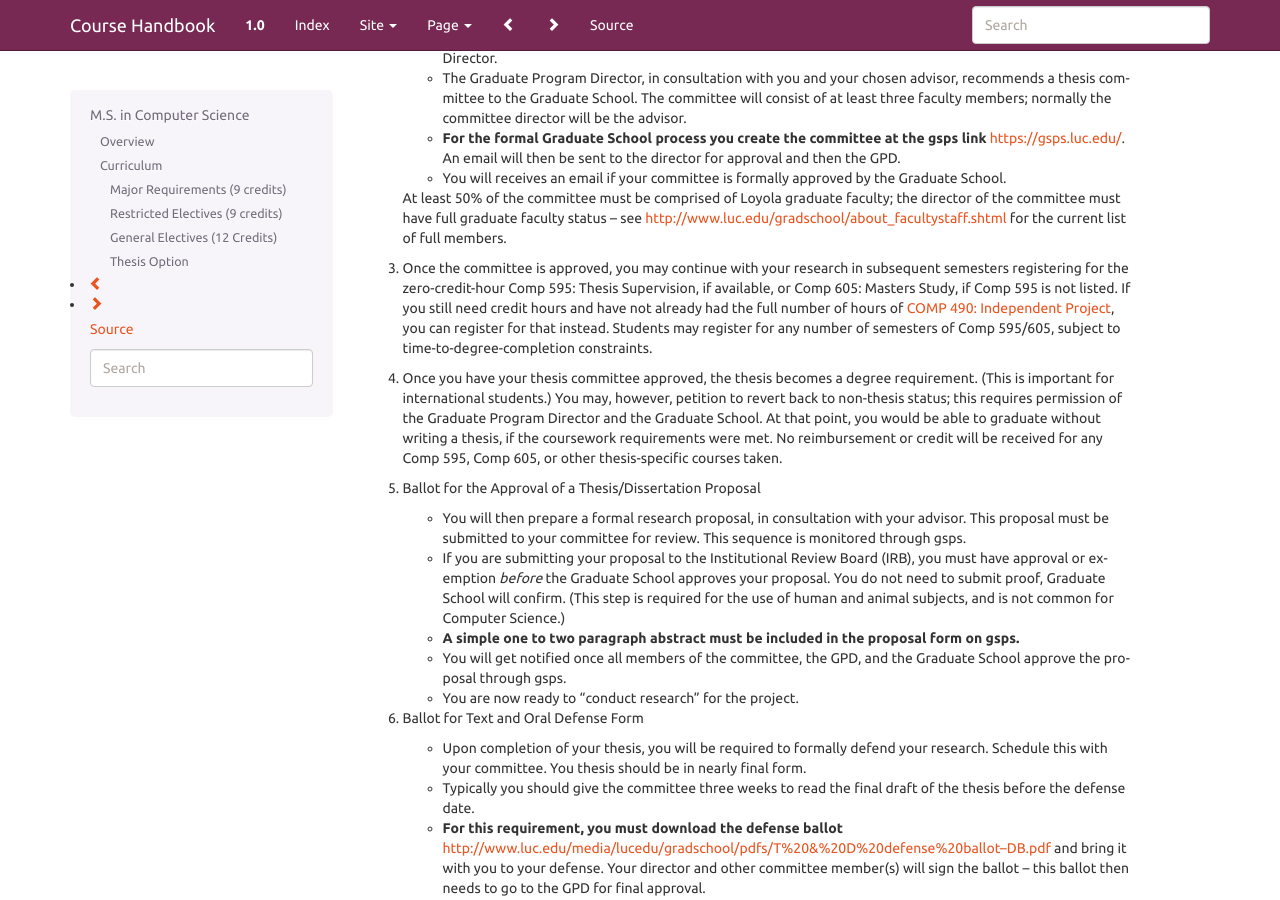
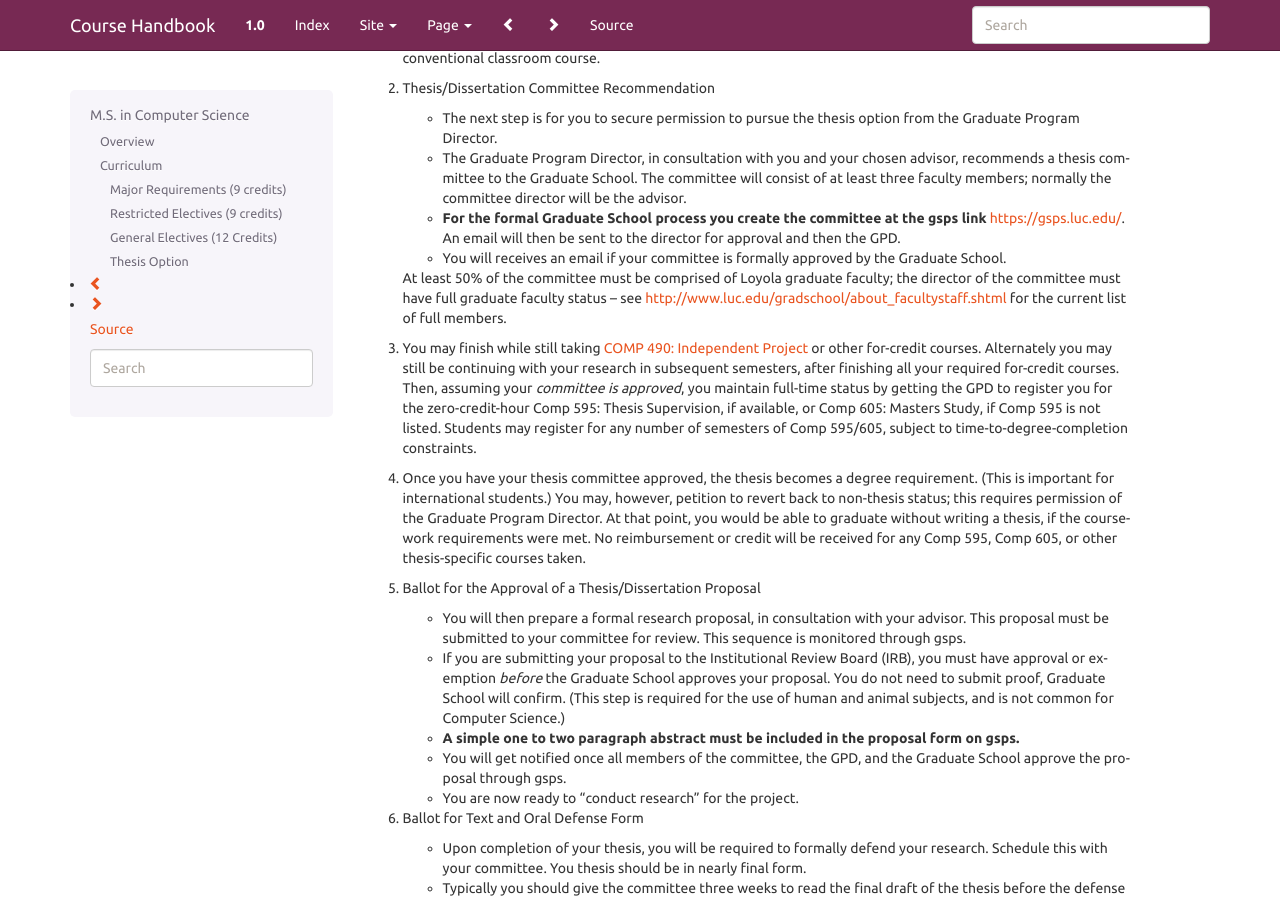
Before and after one commit to kyang5/coursedescriptions, a Sphinx documentation site: the page built from source/mscs.rst, in a window 1280 px wide and 900 px high, scrolled down 1816 px. Built offline with Sphinx 7.4.7, drawn with Linux system fonts in a browser that asks for light colours; some of the changed text lies outside the part shown.

Commit message:
se, cs: 413, 460 prereq, 595/605

```diff
--- a/source/mscs.rst
+++ b/source/mscs.rst
@@ -21,6 +21,8 @@
 
 .. include:: common_program_features.inc
 
+Note that Computer Science has more prerequisites than the other programs.
+
 Overall, to achieve depth and breadth, Computer Science students must
 complete the following:
 
@@ -56,6 +58,8 @@
 * :doc:`comp471`
 * :doc:`comp473`
 * :doc:`comp474`
+
+Note that several of these courses require :doc:`comp413` as prerequisite.
 
 General Electives (12 Credits)
 ~~~~~~~~~~~~~~~~~~~~~~~~~~~~~~~~
@@ -127,12 +131,15 @@
     http://www.luc.edu/gradschool/about\_facultystaff.shtml
     for the current list of full members.
 
-#.  Once the committee is approved, you may continue with your
-    research in subsequent semesters registering for the
+#.  You may finish while still taking :doc:`comp490` or other for-credit
+    courses.  Alternately you may still be
+    continuing with your
+    research in subsequent semesters, after finishing
+    all your required for-credit  courses.  Then, assuming your
+    *committee is approved*, you maintain full-time
+    status by getting the GPD to register you for the
     zero-credit-hour Comp 595: Thesis Supervision, if available, or
-    Comp 605: Masters Study, if Comp 595 is not listed.  If you still
-    need credit hours and have not already had the full number of hours
-    of :doc:`comp490`, you can register for that instead.
+    Comp 605: Masters Study, if Comp 595 is not listed.
     Students may register for any number of semesters of Comp 595/605,
     subject to time-to-degree-completion constraints.
 
@@ -140,7 +147,7 @@
     the thesis becomes a degree requirement.
     (This is important for international students.)
     You may, however, petition to revert back to non-thesis status;
-    this requires permission of the Graduate Program Director and the Graduate School.
+    this requires permission of the Graduate Program Director.
     At that point, you would be able to graduate without writing a thesis,
     if the coursework requirements were met.
     No reimbursement or credit will be received for any Comp 595, Comp 605,
```
Also changed, not shown: other parts of source/mscs.rst (+1 -1 lines), source/msse.rst (+5 -4 lines).
